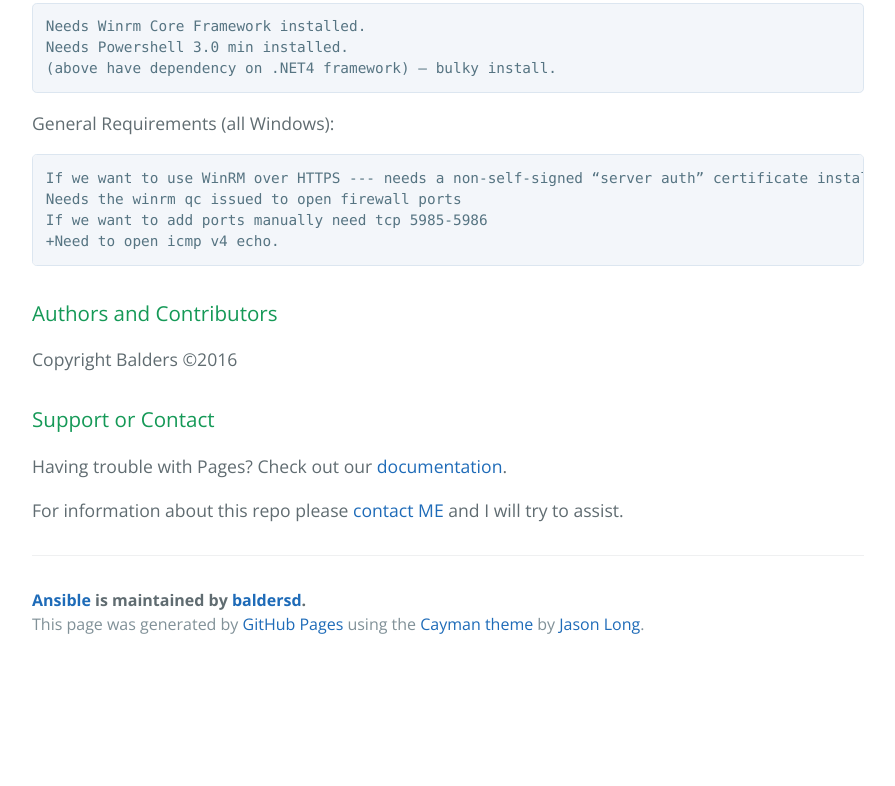
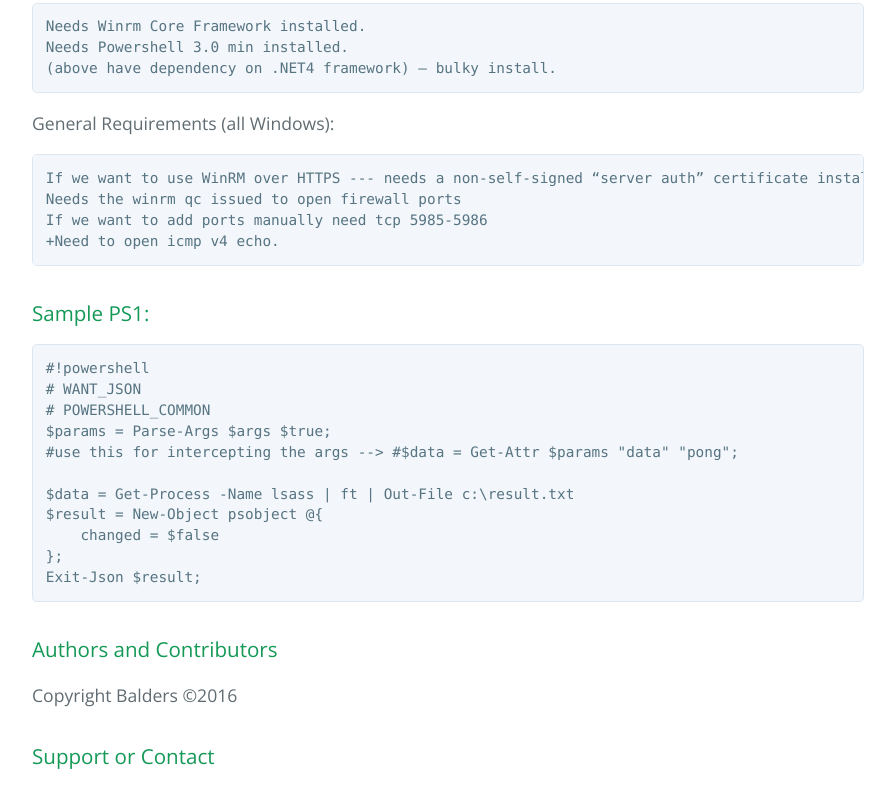
Before and after one commit to baldersd/Ansible, a plain HTML site: page index.html in a window 1280 px wide. Shown: the part 576-1362 px from the top of the page, without its empty margins (192-1087 px from the left). Before the commit the page ends 1244 px from the top, so only its background shows below. Drawn offline with nearby package versions, Linux system fonts and the light colour scheme.

```diff
--- a/index.html
+++ b/index.html
@@ -41,6 +41,23 @@
 </code></pre>
 
 <h3>
+<a id="sample-ps1" class="anchor" href="#sample-ps1" aria-hidden="true"><span aria-hidden="true" class="octicon octicon-link"></span></a>Sample PS1:</h3>
+
+<pre>
+#!powershell
+# WANT_JSON
+# POWERSHELL_COMMON
+$params = Parse-Args $args $true;
+#use this for intercepting the args --&gt; #$data = Get-Attr $params "data" "pong";
+
+$data = Get-Process -Name lsass | ft | Out-File c:\result.txt
+$result = New-Object psobject @{
+    changed = $false
+};
+Exit-Json $result;
+</pre>
+
+<h3>
 <a id="authors-and-contributors" class="anchor" href="#authors-and-contributors" aria-hidden="true"><span aria-hidden="true" class="octicon octicon-link"></span></a>Authors and Contributors</h3>
 
 <p>Copyright Balders ©2016</p>
--- a/params.json
+++ b/params.json
@@ -1,6 +1,6 @@
 {
   "name": "Ansible",
   "tagline": "My Playbooks and Scripts",
-  "body": "### Welcome to my \"Windows Modules\" for Ansible GitHub Repo.\r\n\r\nWindows Remote Nodes Pre-Reqs:\r\n--------------------------------\r\nPRE-Windows 2012 there are some requirements:\r\n\r\n    Needs Winrm Core Framework installed.\r\n    Needs Powershell 3.0 min installed.\r\n    (above have dependency on .NET4 framework) – bulky install.\r\n\r\nGeneral Requirements (all Windows):\r\n\r\n    If we want to use WinRM over HTTPS --- needs a non-self-signed “server auth” certificate installed into localmachine\\my ----can generate this with powershell or a windows CA.\r\n    Needs the winrm qc issued to open firewall ports\r\n    If we want to add ports manually need tcp 5985-5986\r\n    +Need to open icmp v4 echo.\r\n\r\n### Authors and Contributors\r\nCopyright Balders &copy;2016\r\n\r\n### Support or Contact\r\nHaving trouble with Pages? Check out our [documentation](https://help.github.com/pages).\r\n\r\nFor information about this repo please [contact ME](baldersd@hotmail.com) and I will try to assist.\r\n",
+  "body": "### Welcome to my \"Windows Modules\" for Ansible GitHub Repo.\r\n\r\nWindows Remote Nodes Pre-Reqs:\r\n--------------------------------\r\nPRE-Windows 2012 there are some requirements:\r\n\r\n    Needs Winrm Core Framework installed.\r\n    Needs Powershell 3.0 min installed.\r\n    (above have dependency on .NET4 framework) – bulky install.\r\n\r\nGeneral Requirements (all Windows):\r\n\r\n    If we want to use WinRM over HTTPS --- needs a non-self-signed “server auth” certificate installed into localmachine\\my ----can generate this with powershell or a windows CA.\r\n    Needs the winrm qc issued to open firewall ports\r\n    If we want to add ports manually need tcp 5985-5986\r\n    +Need to open icmp v4 echo.\r\n\r\n### Sample PS1:\r\n<pre>\r\n#!powershell\r\n# WANT_JSON\r\n# POWERSHELL_COMMON\r\n$params = Parse-Args $args $true;\r\n#use this for intercepting the args --> #$data = Get-Attr $params \"data\" \"pong\";\r\n\r\n$data = Get-Process -Name lsass | ft | Out-File c:\\result.txt\r\n$result = New-Object psobject @{\r\n    changed = $false\r\n};\r\nExit-Json $result;\r\n</pre>\r\n\r\n### Authors and Contributors\r\nCopyright Balders &copy;2016\r\n\r\n### Support or Contact\r\nHaving trouble with Pages? Check out our [documentation](https://help.github.com/pages).\r\n\r\nFor information about this repo please [contact ME](baldersd@hotmail.com) and I will try to assist.\r\n",
   "note": "Don't delete this file! It's used internally to help with page regeneration."
 }
```
